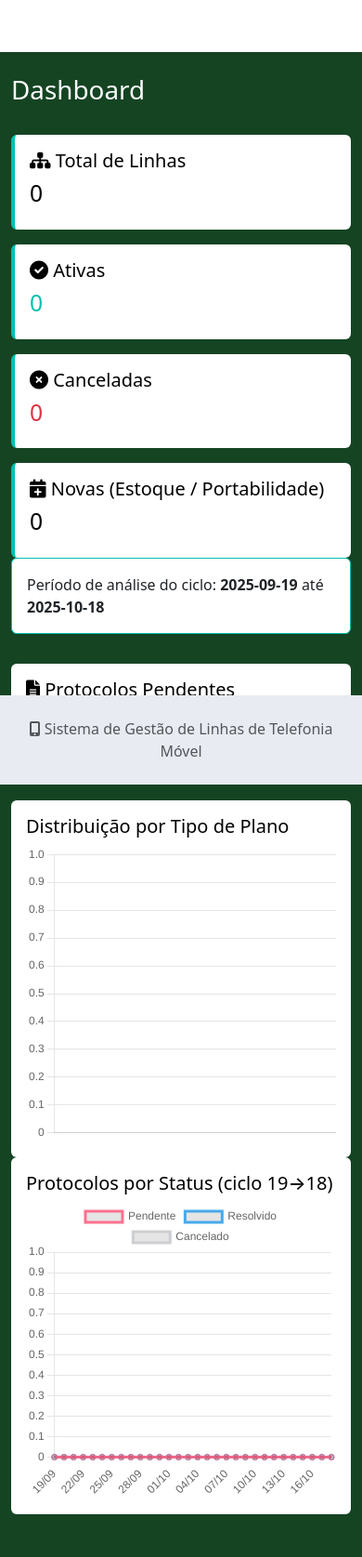
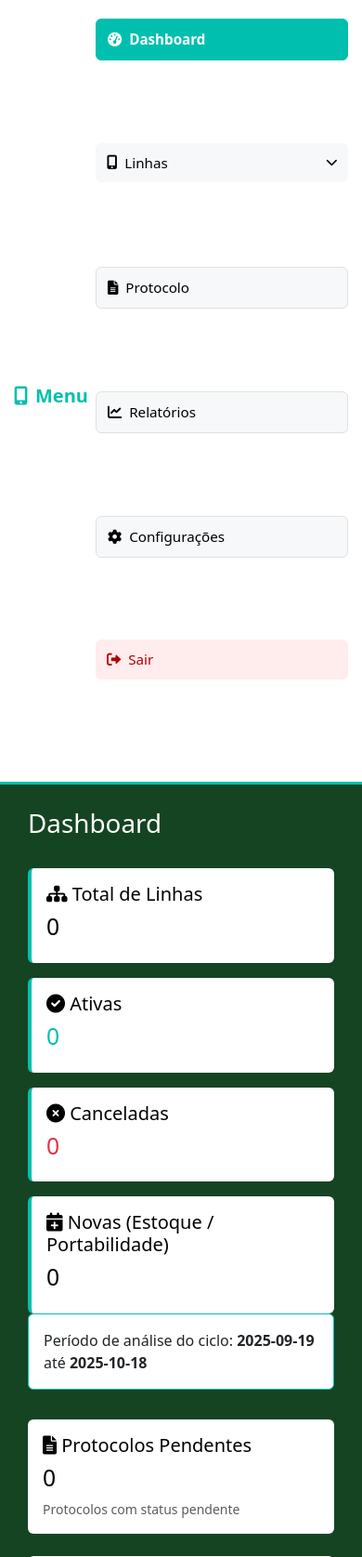
Before and after one commit to an2trindade/Projeto_Integrador_SENAC, a Django app: page /linhas/dashboard/ in a window 390 px wide. Shown: the top 1675 px of the page at 93% size. Run offline with Django 5.2, Linux system fonts and the light colour scheme; a user stored in the database is signed in; data comes from the database, SQL or seed files in the repository; both versions use the stored data as it was after the commit; data that the repository does not hold is empty.

Commit message:
Tela Inicial

```diff
--- a/linhas/templates/base.html
+++ b/linhas/templates/base.html
@@ -11,8 +11,8 @@
         body {
             background-color: #154423;
             color: #fff;
-            /* espaço inferior para o footer fixo */
-            padding-bottom: 80px;
+            margin: 0;
+            padding: 0; /* remover espaço do antigo footer */
         }
 
         /* Classe aplicada apenas na tela de login para imagem de fundo */
@@ -97,93 +97,200 @@
         .status-inativo {
             color: #dc3545;
         }
+
+        /* Layout principal com sidebar à esquerda (exceto na tela de login) */
+        .app-layout {
+            display: flex;
+            min-height: 100vh; /* ocupar altura total da viewport */
+            width: 100%;
+        }
+        .sidebar {
+            width: 220px;
+            background: #ffffff;
+            color: #000000;
+            border-right: 3px solid #00bfae; /* linha vertical separadora */
+            padding: 20px 15px 0 15px; /* sem padding inferior para controlar a distância via margem do botão Sair */
+            display: flex;
+            flex-direction: column;
+            gap: 8px;
+            height: 100vh; /* altura total */
+            overflow-y: auto; /* scroll caso conteúdo maior */
+        }
+        .sidebar h5 {
+            font-weight: 600;
+            margin-bottom: 10px;
+            color: #00bfae;
+            display: flex;
+            align-items: center;
+            gap: 8px;
+        }
+        .nav-vertical {
+            list-style: none;
+            padding: 0;
+            margin: 0;
+            flex: 1;
+            display: flex;           /* permite empurrar o último item para baixo */
+            flex-direction: column;   /* itens em coluna */
+            height: 100%;
+        }
+    /* Espaçamento: 0,5 cm entre botões (somente itens de primeiro nível) */
+    .nav-vertical > li { margin-bottom: 0.5cm; }
+    .nav-vertical li.logout { margin-top: auto; margin-bottom: 1cm; }
+        .nav-vertical a,
+        .nav-vertical button.nav-link {
+            display: flex;
+            align-items: center;
+            gap: 8px;
+            padding: 10px 12px;
+            text-decoration: none;
+            border-radius: 6px;
+            font-size: 0.95rem;
+            background: #f6f8fa;
+            color: #000000;
+            border: 1px solid #e0e0e0;
+            transition: background .15s, color .15s, border-color .15s;
+            width: 100%;
+        }
+        /* Hover igual ao ativo para todos os itens (exceto Sair) */
+        .nav-vertical li:not(.logout) > a:hover,
+        .nav-vertical li:not(.logout) > button.nav-link:hover {
+            background: #00bfae;
+            color: #ffffff;
+            border-color: #00bfae;
+        }
+        .nav-vertical a.active {
+            background: #00bfae;
+            color: #ffffff;
+            border-color: #00bfae;
+            font-weight: 600;
+        }
+        /* Submenu (itens filhos) */
+        .submenu {
+            list-style: none;
+            padding: 0;
+            margin: 6px 0 0 10px;
+            display: flex;
+            flex-direction: column;
+            gap: 6px;
+        }
+        .submenu a { padding: 8px 10px; }
+        /* Fixar o botão Sair na parte inferior da sidebar */
+        .nav-vertical li.logout { margin-top: auto; }
+        .nav-vertical li.logout button.nav-link {
+            width: 100%;
+            display:flex;
+            align-items:center;
+            gap:8px;
+            background:#ffecec;
+            color:#b30000;
+            border:1px solid #ffb3b3;
+            border-radius:6px;
+            transition: background .15s, color .15s, border-color .15s;
+        }
+        /* Hover do botão Sair com a mesma cor verde dos demais */
+        .nav-vertical li.logout button.nav-link:hover,
+        .nav-vertical li.logout button.nav-link:focus {
+            background:#00bfae;
+            color:#ffffff;
+            border-color:#00bfae;
+        }
+        .logout-form { margin: 0; }
+        .content-area {
+            flex: 1;
+            padding: 25px 30px;
+        }
+        @media (max-width: 768px) {
+            .app-layout { flex-direction: column; }
+            .sidebar { width: 100%; flex-direction: row; flex-wrap: wrap; border-right: none; border-bottom: 3px solid #00bfae; }
+            .nav-vertical li { flex: 1 1 45%; }
+        }
     </style>
 </head>
 <body {% if request.resolver_match.url_name == 'login' %}class="login-bg"{% endif %}>
-    <nav class="navbar navbar-expand-lg navbar-dark bg-primary">
-        <div class="container">
-            {# Marca removida para evitar duplicação com o menu "Linhas" #}
-
-            <button class="navbar-toggler" type="button" data-bs-toggle="collapse" data-bs-target="#navbarNav">
-                <span class="navbar-toggler-icon"></span>
-            </button>
-
-            <div class="collapse navbar-collapse" id="navbarNav">
     {% if request.resolver_match.url_name != 'login' %}
-                <ul class="navbar-nav me-auto">
-                    <li class="nav-item">
-                        <a class="nav-link" href="{% url 'linhas:dashboard' %}">
+    <div class="app-layout">
+        <aside class="sidebar">
+            <h5><i class="fas fa-mobile-alt"></i> Menu</h5>
+            <ul class="nav-vertical">
+                <li>
+                    <a href="{% url 'linhas:dashboard' %}" class="{% if request.resolver_match.url_name == 'dashboard' %}active{% endif %}">
                         <i class="fas fa-tachometer-alt"></i> Dashboard
                     </a>
                 </li>
-
-                    <li class="nav-item dropdown">
-                        <a class="nav-link dropdown-toggle" href="#" id="linhasDropdown" role="button" data-bs-toggle="dropdown">
+                <li>
+            <button class="nav-link border-0" type="button"
+                data-bs-toggle="collapse" data-bs-target="#submenuLinhas"
+                aria-expanded="{% if request.resolver_match.url_name == 'listalinhas' or request.resolver_match.url_name == 'novalinha' or request.resolver_match.url_name == 'fidelidade' %}true{% else %}false{% endif %}"
+                aria-controls="submenuLinhas">
                         <i class="fas fa-mobile-alt"></i> Linhas
+                        <i class="fas fa-chevron-down ms-auto" style="font-size:0.8rem;"></i>
+                    </button>
+                    <div class="collapse {% if request.resolver_match.url_name == 'listalinhas' or request.resolver_match.url_name == 'novalinha' or request.resolver_match.url_name == 'fidelidade' %}show{% endif %}" id="submenuLinhas">
+                        <ul class="submenu">
+                            <li>
+                                <a href="{% url 'linhas:listalinhas' %}" class="{% if request.resolver_match.url_name == 'listalinhas' %}active{% endif %}">
+                                    <i class="fas fa-list"></i> Listar Linhas
                                 </a>
-                        <ul class="dropdown-menu" aria-labelledby="linhasDropdown">
-                            <li><a class="dropdown-item" href="{% url 'linhas:listalinhas' %}"><i class="fas fa-list"></i> Listar Linhas</a></li>
-                            <li><a class="dropdown-item" href="{% url 'linhas:novalinha' %}"><i class="fas fa-plus"></i> Nova Linha</a></li>
-                            <li><hr class="dropdown-divider"></li>
-                            <li><a class="dropdown-item" href="{% url 'linhas:fidelidade' %}"><i class="fas fa-heart"></i> Fidelidade</a></li>
+                            </li>
+                            <li>
+                                <a href="{% url 'linhas:novalinha' %}" class="{% if request.resolver_match.url_name == 'novalinha' %}active{% endif %}">
+                                    <i class="fas fa-plus"></i> Nova Linha
+                                </a>
+                            </li>
+                            <li>
+                                <a href="{% url 'linhas:fidelidade' %}" class="{% if request.resolver_match.url_name == 'fidelidade' %}active{% endif %}">
+                                    <i class="fas fa-heart"></i> Fidelidade
+                                </a>
+                            </li>
                         </ul>
+                    </div>
                 </li>
-
-                    <li class="nav-item">
-                        <a class="nav-link" href="{% url 'linhas:protocolo' %}">
+                <li>
+                    <a href="{% url 'linhas:protocolo' %}" class="{% if request.resolver_match.url_name == 'protocolo' %}active{% endif %}">
                         <i class="fas fa-file-alt"></i> Protocolo
                     </a>
                 </li>
-
-                    <li class="nav-item">
-                        <a class="nav-link" href="{% url 'linhas:relatorios' %}">
+                <li>
+                    <a href="{% url 'linhas:relatorios' %}" class="{% if request.resolver_match.url_name == 'relatorios' %}active{% endif %}">
                         <i class="fas fa-chart-line"></i> Relatórios
                     </a>
                 </li>
-
-                    <li class="nav-item">
-                        <a class="nav-link" href="{% url 'linhas:configuracoes' %}">
+                <li>
+                    <a href="{% url 'linhas:configuracoes' %}" class="{% if request.resolver_match.url_name == 'configuracoes' %}active{% endif %}">
                         <i class="fas fa-cog"></i> Configurações
                     </a>
                 </li>
-                    <li class="nav-item">
-                        <form action="{% url 'logout' %}" method="post" style="display: inline;">
+                <li class="logout">
+                    <form action="{% url 'logout' %}" method="post" class="logout-form">
                         {% csrf_token %}
-                            <button type="submit" class="nav-link border-0 bg-transparent">
+                        <button type="submit" class="nav-link border-0" style="text-align:left;">
                             <i class="fas fa-sign-out-alt"></i> Sair
                         </button>
                     </form>
                 </li>
             </ul>
+        </aside>
+        <div class="content-area">
+    {% else %}
+    <main class="container mt-4 content-area">
     {% endif %}
-
-                {# Botão de Sair adicionado à navbar principal #}
-            </div>
-        </div>
-    </nav>
-
-    <main class="container mt-4">
         {% if messages %}
             {% for message in messages %}
-                <div class="alert alert-{{ message.tags }} alert-dismissible fade show" role="alert">
+                <div class="alert alert-{{ message.tags }} alert-dismissible fade show" role="alert" style="color:#000;">
                     {{ message }}
                     <button type="button" class="btn-close" data-bs-dismiss="alert"></button>
                 </div>
             {% endfor %}
         {% endif %}
+        {% block content %}{% endblock %}
+    {% if request.resolver_match.url_name != 'login' %}
+        </div>
+    </div>
+    {% else %}
+    </main>
+    {% endif %}
 
-        {% block content %}
-        {% endblock %}
-    </main>
-
-    <footer class="footer mt-5 py-4">
-        <div class="container text-center">
-            <p class="mb-0 text-muted">
-                <i class="fas fa-mobile-alt"></i>
-                Sistema de Gestão de Linhas de Telefonia Móvel
-            </p>
-        </div>
-    </footer>
+    {# Footer removido conforme solicitação #}
 
     <script src="https://cdn.jsdelivr.net/npm/bootstrap@5.3.0/dist/js/bootstrap.bundle.min.js"></script>
     {% block extra_js %}{% endblock %}
```
Also changed, not shown: db.sqlite3. Lines whose indentation alone changed are shown as unchanged.
